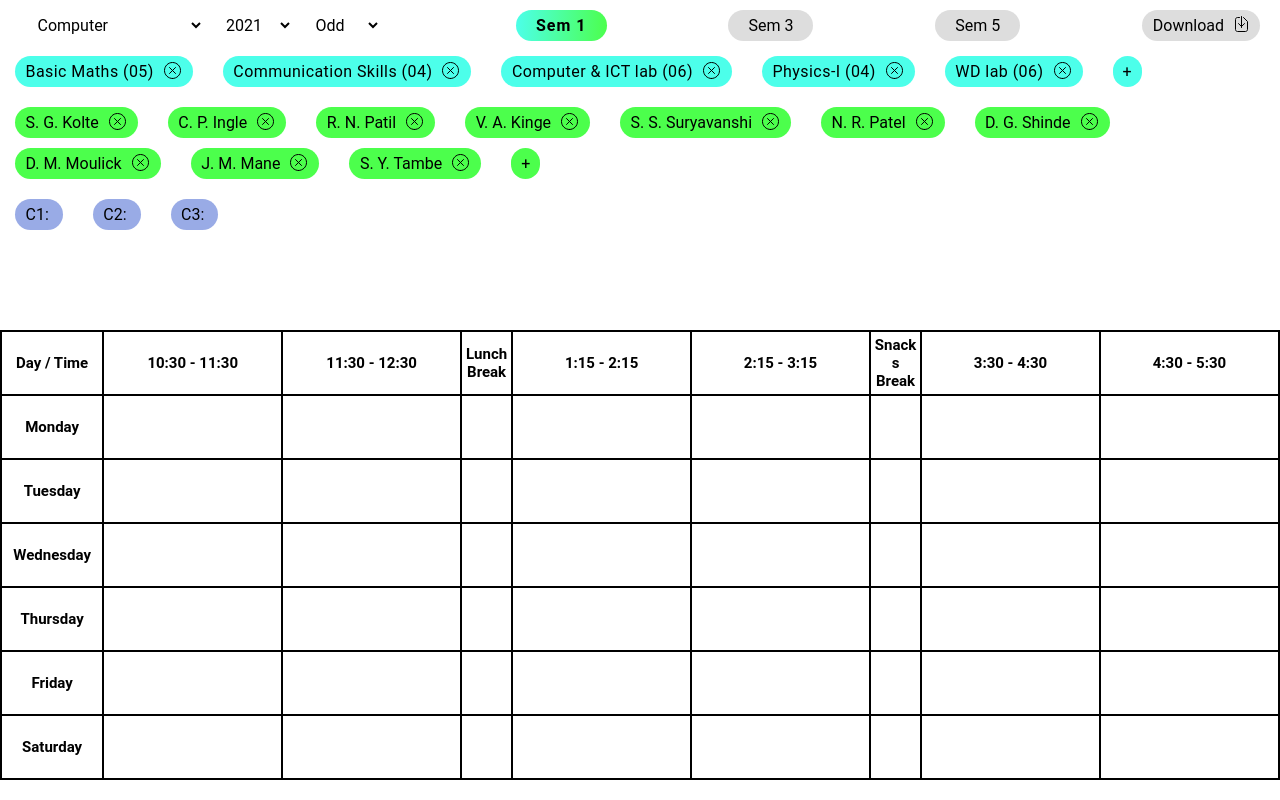
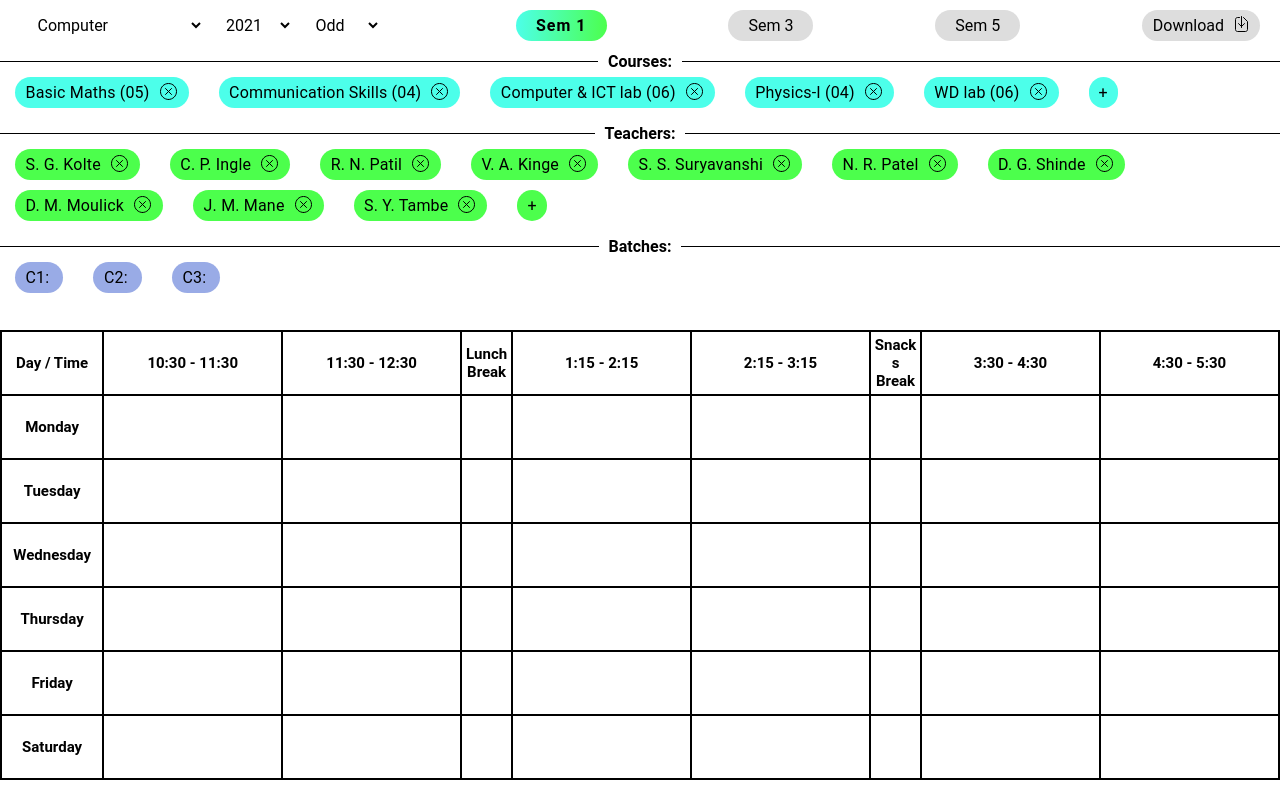
Before and after one commit to Nishith-Savla/TimeTable-Maker-Website, a React (Create React App) app: page / in a window 1280 px wide. Built offline with nearby package versions, Linux system fonts and the light colour scheme; a web font is replaced by a local one.

Commit message:
:sparkles: Add tooltip & horizontal separator with text
Add tooltip to the dropdowns & an horizontal separator with centered text

```diff
--- a/src/common/Dropdown.jsx
+++ b/src/common/Dropdown.jsx
@@ -2,12 +2,14 @@ import React from "react";
 
 const Dropdown = ({
   name,
+  tooltip,
   options,
   className,
   onChange,
   dropdownRef = undefined,
 }) => (
   <select
+    title={tooltip}
     ref={dropdownRef}
     className={className}
     name={name}
--- a/src/common/YearPicker.jsx
+++ b/src/common/YearPicker.jsx
@@ -1,7 +1,15 @@
 import Dropdown from "./Dropdown";
 
-const YearPicker = ({ yearPickerRef, start, end, className, onChange }) => (
+const YearPicker = ({
+  yearPickerRef,
+  start,
+  end,
+  className,
+  tooltip,
+  onChange,
+}) => (
   <Dropdown
+    tooltip={tooltip}
     dropdownRef={yearPickerRef}
     name="year"
     className={className}
--- a/src/components/Header.jsx
+++ b/src/components/Header.jsx
@@ -46,6 +46,7 @@ const Header = ({
           <Dropdown
             name="department"
             className="dropdown dept-changer"
+            tooltip="Department"
             options={Object.keys(departments).map(departmentName => {
               return {
                 value: departmentName,
@@ -59,6 +60,7 @@ const Header = ({
             className="dropdown year-changer"
             start={new Date().getFullYear()}
             end={new Date().getFullYear() + 2}
+            tooltip="Year"
             onChange={e => {
               yearPickerRef.current = e.target.value;
             }}
@@ -66,6 +68,7 @@ const Header = ({
           <Dropdown
             name="term"
             className="dropdown term-changer"
+            tooltip="Term"
             options={[
               { value: "odd", label: "Odd" },
               { value: "even", label: "Even" },
@@ -96,6 +99,9 @@ const Header = ({
       </div>
 
       <div className="subjects">
+        <h4>
+          <span>Courses: </span>
+        </h4>
         {subjects[currentSem].map(subject => {
           return (
             <Button
@@ -119,6 +125,9 @@ const Header = ({
       </div>
 
       <div className="teachers">
+        <h4>
+          <span>Teachers: </span>
+        </h4>
         {teachers.map(teacher => {
           return (
             <Button
@@ -142,6 +151,9 @@ const Header = ({
       </div>
 
       <div className="batches">
+        <h4>
+          <span>Batches: </span>
+        </h4>
         {batches.map(batch => (
           <Button
             className="button batch"
--- a/src/index.js
+++ b/src/index.js
@@ -3,7 +3,6 @@ import ReactDOM from "react-dom";
 import "./index.css";
 import App from "./App";
 import reportWebVitals from "./reportWebVitals";
-// import "bootstrap/dist/css/bootstrap.min.css";
 
 ReactDOM.render(
   <React.StrictMode>
--- a/src/styles/root.scss
+++ b/src/styles/root.scss
@@ -124,12 +124,25 @@ button {
   .teacher,
   .batch {
     margin: 5px 15px;
+    letter-spacing: 0.02ch;
+  }
+
+  h4 {
+    width: 100%;
+    text-align: center;
+    border-top: 1px solid #000;
+    line-height: 0em;
+    margin: 10px 0;
+
+    span {
+      background: #fff;
+      padding: 0 10px;
+    }
   }
 }
 
 .subject {
   background: $blue;
-  letter-spacing: 0.05ch;
 }
 
 .teachers {
```
